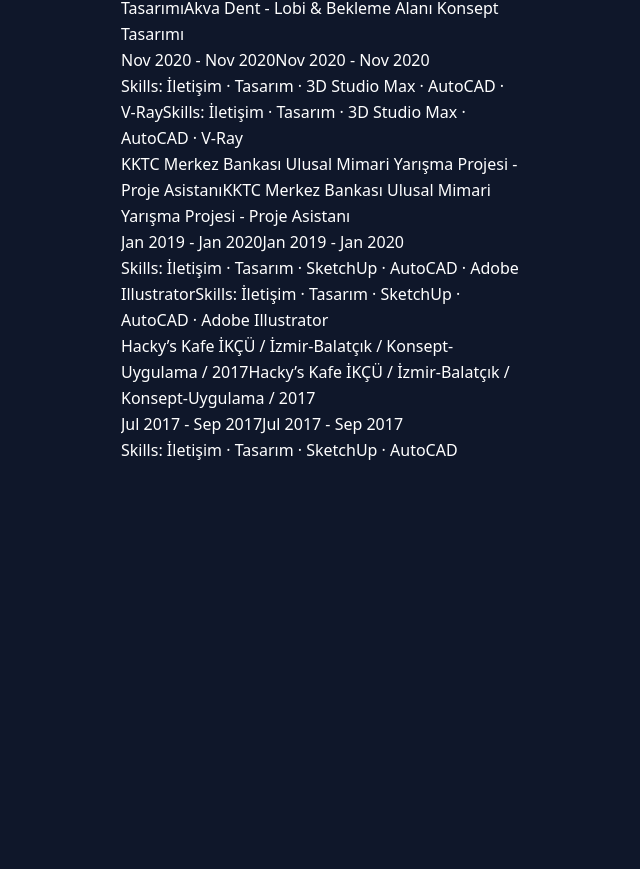
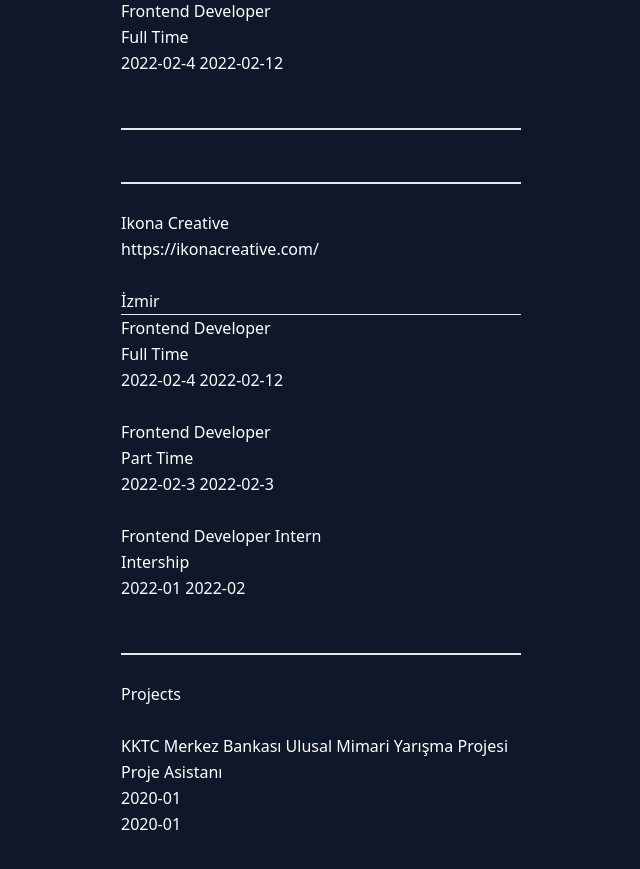
Before and after one commit to mesuttutsak/my-website, a Next.js app: page / in a window 1280 px wide. Shown: the part 513-1382 px from the top of the page, without its empty margins (519-1159 px from the left). Before the commit the page ends 1016 px from the top, so only its background shows below. Built offline with nearby package versions, Linux system fonts and the light colour scheme.

Commit message:
Home sayfası modülleri eklendi.
UI'ı ve içerikleri değişecektir.

```diff
--- a/pages/_document.tsx
+++ b/pages/_document.tsx
@@ -2,7 +2,7 @@
 
 export default function Document() {
   return (
-    <Html lang="en">
+    <Html className='scroll-smooth' lang="en">
       <Head />
       <body className='bg-slate-900 leading-relaxed text-white selection:bg-teal-300 selection:text-teal-900 overflow-auto'>
         <Main />
--- /dev/null
+++ b/src/components/HomePage/About/index.tsx
@@ -0,0 +1,19 @@
+import React from "react";
+
+const About = () => {
+  const aboutElement: React.ReactElement = (
+    <>
+      Lorem Ipsum is simply dummy text of the printing and typesetting industry.
+      Lorem Ipsum has been the industry&apos;s standard dummy text ever since
+      the 1500s, when an unknown printer took a galley of type and scrambled it
+      to make a type <span>specimen book.</span> It has survived not only five centuries, but
+      also the l
+    </>
+  );
+
+  return <div id="about">
+    {aboutElement}
+    </div>;
+};
+
+export default About;
--- /dev/null
+++ b/src/components/HomePage/Experience/index.tsx
@@ -0,0 +1,101 @@
+import { useEffect } from "react";
+
+interface ExperiencePeriod {
+  title: string;
+  employment_type: "Part Time" | "Full Time" | "Intership";
+  start_date: string;
+  end_date?: string;
+  desc: string;
+}
+
+interface ExperienceProps {
+  company: string;
+  website: string;
+  skills: string[];
+  location: string;
+  working_type: "On-site" | "Remote" | "Hybrid";
+  periods: ExperiencePeriod[];
+}
+
+const experience: ExperienceProps[] = [
+  {
+    company: "Mallconomy",
+    website: "https://mallconomy.com/",
+    skills: [ 'Next.js', 'JavaScript', 'SASS', 'Redux', 'React.js'],
+    location: "İzmir",
+    working_type: "On-site",
+    periods: [
+      {
+        title: "Frontend Developer",
+        employment_type: "Full Time",
+        start_date: "2022-02-4",
+        end_date: "2022-02-12",
+        desc: "",
+      },
+    ],
+  },
+  {
+    company: "Ikona Creative",
+    website: "https://ikonacreative.com/",
+    skills: [],
+    location: "İzmir",
+    working_type: "On-site",
+    periods: [
+      {
+        title: "Frontend Developer",
+        employment_type: "Full Time",
+        start_date: "2022-02-4",
+        end_date: "2022-02-12",
+        desc: "",
+      },
+      {
+        title: "Frontend Developer",
+        employment_type: "Part Time",
+        start_date: "2022-02-3",
+        end_date: "2022-02-3",
+        desc: "",
+      },
+      {
+        title: "Frontend Developer Intern",
+        employment_type: "Intership",
+        start_date: "2022-01",
+        end_date: "2022-02",
+        desc: "",
+      },
+    ],
+  },
+];
+
+const Experience = () => {
+  return (
+    <div id="experience">
+      {
+        experience.map(({company, website, skills, location, working_type, periods }: ExperienceProps) => <>
+            <br/>
+            <hr/>
+            <hr/>
+            <br/>
+            <p>
+                {company} <br/>
+                {website} <br/>
+                {skills.join(' · ')} <br/>
+                {location}
+            </p>
+            <hr/>
+            {periods.map( ({title, employment_type, start_date, end_date, desc}: ExperiencePeriod) => <>
+                {title} <br/>
+                {employment_type} <br/>
+                {start_date} {end_date} <br/>
+                {desc} <br/>
+            </>)}
+            <br/>
+            <hr/>
+            <hr/>
+            <br/>
+        </>)
+      }
+    </div>
+  );
+};
+
+export default Experience;
--- /dev/null
+++ b/src/components/HomePage/HonnorAndAwards/index.tsx
@@ -0,0 +1,11 @@
+import React from 'react'
+
+const HonnorAndAwards = () => {
+  return (
+    <div>
+
+    </div>
+  )
+}
+
+export default HonnorAndAwards
--- /dev/null
+++ b/src/components/HomePage/Projects/index.tsx
@@ -0,0 +1,53 @@
+import React from "react";
+
+interface ProjectsProps {
+  name: string;
+  title: string;
+  start_date: string;
+  end_date: string;
+  skills: string[];
+}
+
+const projects: ProjectsProps[] = [
+  {
+    name: "KKTC Merkez Bankası Ulusal Mimari Yarışma Projesi",
+    title: "Proje Asistanı",
+    start_date: "2020-01",
+    end_date: "2020-01",
+    skills: [],
+  },
+  {
+    name: "",
+    title: "",
+    start_date: "",
+    end_date: "",
+    skills: [],
+  },
+  {
+    name: "",
+    title: "",
+    start_date: "",
+    end_date: "",
+    skills: [],
+  },
+];
+
+const Projects = () => {
+  return (
+    <div>
+      {projects.map(
+        ({ name, title, start_date, end_date, skills }: ProjectsProps, i) => (
+          <>
+            <p>{name}</p>
+            <p>{title}</p>
+            <p>{start_date}</p>
+            <p>{end_date}</p>
+            <p>{skills.join(" · ")}</p>
+          </>
+        )
+      )}
+    </div>
+  );
+};
+
+export default Projects;
--- a/src/components/HomePage/index.tsx
+++ b/src/components/HomePage/index.tsx
@@ -1,27 +1,19 @@
+import About from "./About";
+import Experience from "./Experience";
+import Projects from "./Projects";
+
 const HomePageComponent = ({ children }: { children?: React.ReactNode }) => {
   return (
     <div>
-      I graduated from the Interior Architecture department at the
-      International Cyprus University. During my university years, I was a
-      member of theater and architecture communities. I won two national
-      competition awards in my final year. After graduation, I worked as an
-      interior designer, and then developed my skills in frontend development. I
-      started my career in this field at Ikona Creative, where I developed
-      products for businesses to digitize and various websites (corporate,
-      personal, portfolio). Currently, I am developing various bounty
-      applications and a bounty management panel at Mallconomy.
-      <br/> <br/> <br/>
-      Projects <br/><br/>
-
-      Akva Dent - Lobi & Bekleme Alanı Konsept TasarımıAkva Dent - Lobi & Bekleme Alanı Konsept Tasarımı <br/>
-      Nov 2020 - Nov 2020Nov 2020 - Nov 2020 <br/>
-      Skills: İletişim · Tasarım · 3D Studio Max · AutoCAD · V-RaySkills: İletişim · Tasarım · 3D Studio Max · AutoCAD · V-Ray <br/>
-      KKTC Merkez Bankası Ulusal Mimari Yarışma Projesi - Proje AsistanıKKTC Merkez Bankası Ulusal Mimari Yarışma Projesi - Proje Asistanı <br/>
-      Jan 2019 - Jan 2020Jan 2019 - Jan 2020 <br/>
-      Skills: İletişim · Tasarım · SketchUp · AutoCAD · Adobe IllustratorSkills: İletişim · Tasarım · SketchUp · AutoCAD · Adobe Illustrator <br/>
-      Hacky’s Kafe İKÇÜ / İzmir-Balatçık / Konsept-Uygulama / 2017Hacky’s Kafe İKÇÜ / İzmir-Balatçık / Konsept-Uygulama / 2017 <br/>
-      Jul 2017 - Sep 2017Jul 2017 - Sep 2017 <br/>
-      Skills: İletişim · Tasarım · SketchUp · AutoCAD <br/>
+      <About />
+      at Mallconomy.
+      <br /> <br /> <br />
+      Experience <br />
+      <br />
+      <Experience />
+      Projects <br />
+      <br />
+      <Projects />
     </div>
   );
 };
```
